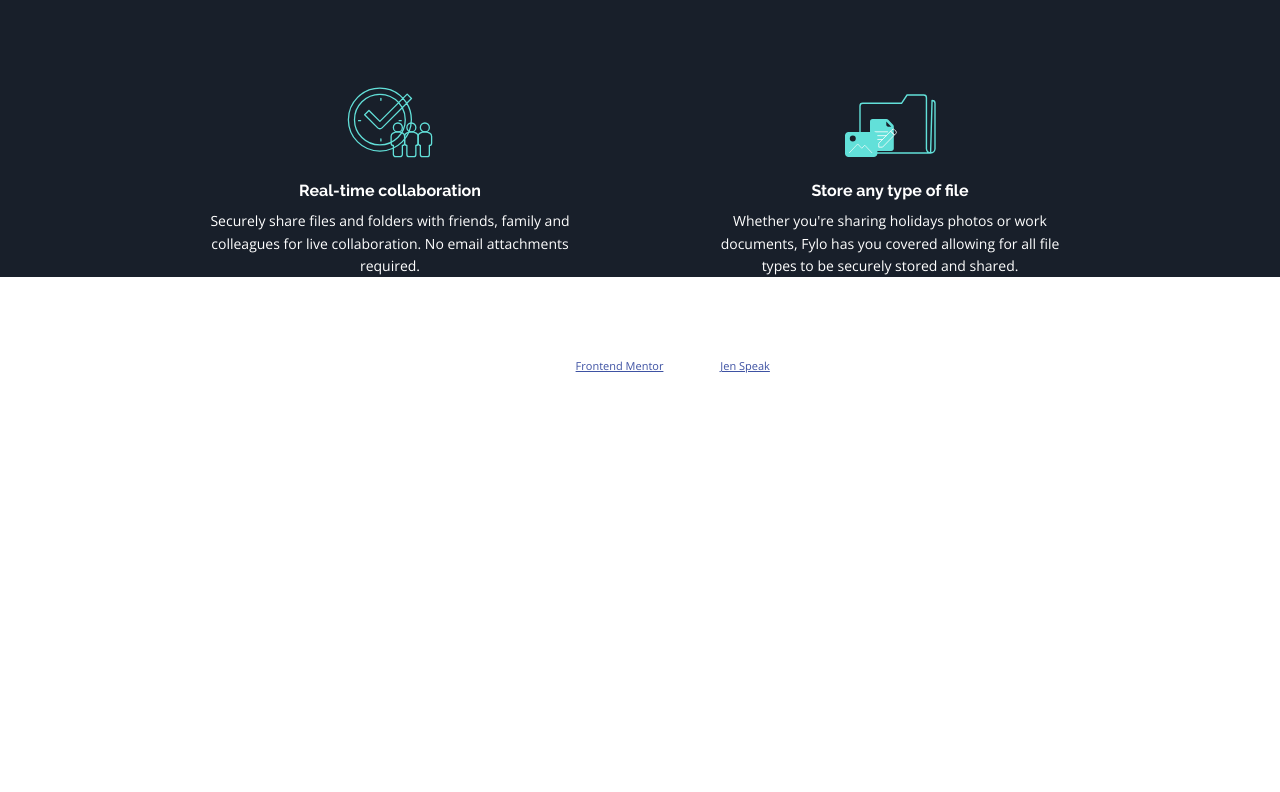
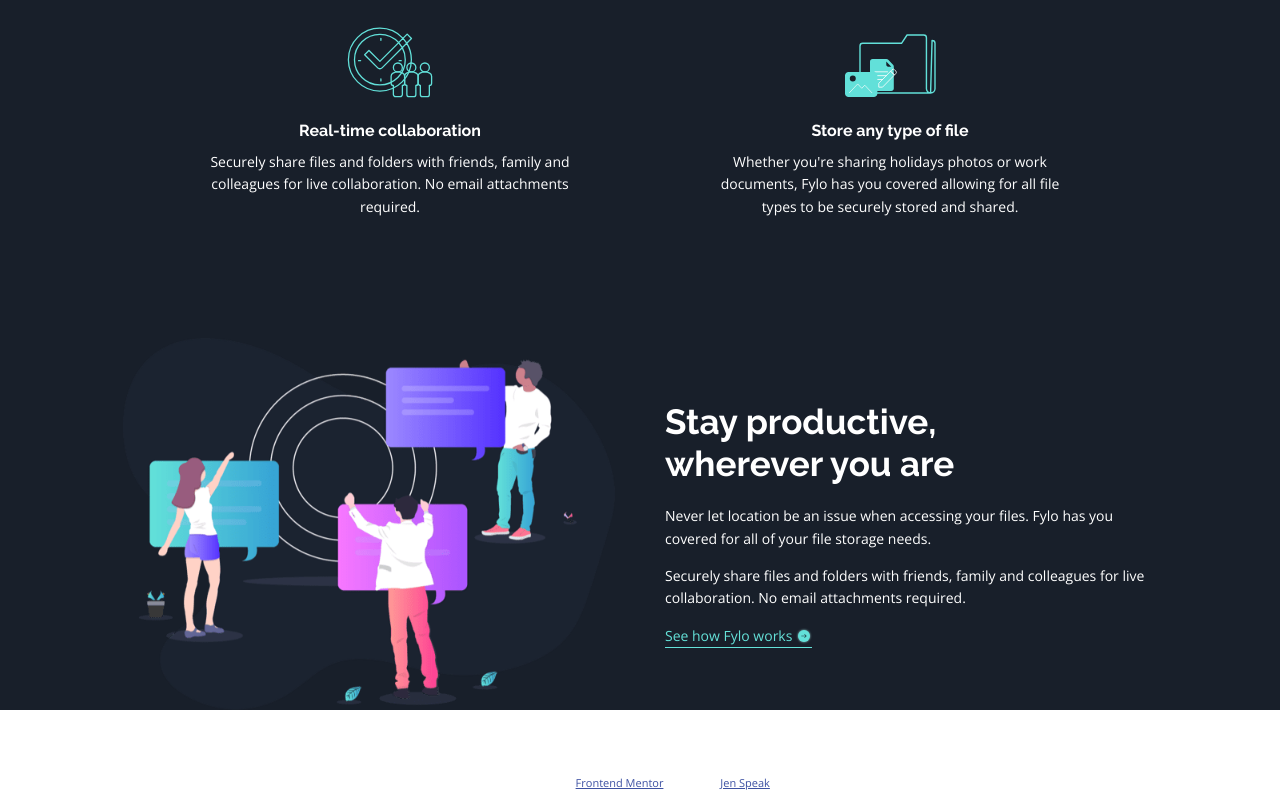
Before and after one commit to En-Jen/fm-fylo-dark-theme-lp, a website: page index.html in a window 1280 px wide. Shown: the part 1431-2223 px from the top of the page. Before the commit the page ends 1806 px from the top, so only its background shows below. Drawn offline with nearby package versions, Linux system fonts and the light colour scheme.

Commit message:
finished how it works section

```diff
--- a/index.html
+++ b/index.html
@@ -74,15 +74,30 @@
         </div>
       </section>
 
+      <section class="works">
+        <img src="img/illustration-stay-productive.png" alt="Stay productive illustration" class="works__img">
+        <div class="works__text">
+          <h2 class="works__heading">Stay productive, wherever you are</h2>
+          <p class="works__description">
+            Never let location be an issue when accessing your files. Fylo has you covered for all of your file storage needs.
+          </p>
+          <p class="works__description">
+            Securely share files and folders with friends, family and colleagues for live collaboration. No email attachments required.
+          </p>
+          <a href="#" class="btn btn--small">
+            See how Fylo works
+            <img src="img/icon-arrow.svg" alt="Arrow icon" class="btn--small__icon">
+          </a>
+        </div>
+      </section>
+
     </main>
 
-    Stay productive, wherever you are
 
-    Never let location be an issue when accessing your files. Fylo has you covered for all of your file
-    storage needs.
 
-    Securely share files and folders with friends, family and colleagues for live collaboration. No email
-    attachments required.
+
+
+
 
     See how Fylo works
 
--- a/sass/components/_button.scss
+++ b/sass/components/_button.scss
@@ -7,6 +7,7 @@
     }
 
     &--large {
+        font-family: $font-secondary;
         color: $color-white;
         background-image: linear-gradient(to right, $color-cyan, $color-blue);
         padding: 1.7rem;
@@ -14,6 +15,17 @@
     }
 
     &--small {
+        color: $color-cyan;
+        border-bottom: 1px solid $color-cyan;
+        padding-bottom: 2px;
 
+        &:hover &__icon {
+            margin-left: 5px;
+        }
+
+        &__icon {
+            transform: translateY(3px);
+            transition: margin-left .3s;
+        }
     }
 }
--- a/sass/layout/_features.scss
+++ b/sass/layout/_features.scss
@@ -1,5 +1,5 @@
 .features {
-    //grid-column: center-start / center-end;
+    margin-bottom: 12rem;
 
     display: grid;
     grid-template-columns: repeat(2, minmax(25rem, 37rem));
--- a/sass/layout/_header.scss
+++ b/sass/layout/_header.scss
@@ -22,6 +22,7 @@
 
     &-nav__link {
         text-decoration: none;
+        font-family: $font-secondary;
         font-size: $default-font-size;
         color: $color-white;
 
@@ -39,7 +40,8 @@
     }
 
     &__illustration {
-        max-width: 100%;
+        //max-width: 100%;
+        width: 50%;
         height: auto;
         display: block;
         margin-bottom: 3rem;
@@ -48,7 +50,7 @@
     &__heading {
         font-family: $font-secondary;
         font-size: 3.5rem;
-        width: 70rem;
+        //width: 70rem;
         width: 50%;
         margin-bottom: 3rem;
     }
--- /dev/null
+++ b/sass/layout/_works.scss
@@ -0,0 +1,35 @@
+.works {
+
+    display: grid;
+    grid-template-columns: repeat(2, minmax(min-content, 1fr));
+    //grid-template-columns: repeat(2, minmax(25rem, 60rem));
+    //grid-template-columns: minmax(25rem, 55rem) minmax(25rem, 45rem);
+    justify-content: center;
+    align-items: center;
+    grid-gap: 5rem;
+
+    &__img {
+        display: block;
+        width: 80%;
+        height: auto;
+        justify-self: right;
+    }
+
+    &__text {
+
+    }
+
+    &__heading {
+        font-family: $font-secondary;
+        font-size: 3.5rem;
+        width: 65%;
+        line-height: 1.2;
+        margin-bottom: 2rem;
+    }
+
+    &__description {
+        font-size: $default-font-size;
+        margin-bottom: 1.5rem;
+        width: 80%;
+    }
+}
--- a/sass/main.scss
+++ b/sass/main.scss
@@ -7,3 +7,4 @@
 @import "layout/features";
 @import "layout/footer";
 @import "layout/header";
+@import "layout/works";
```
Also changed, not shown: css/style.css.
